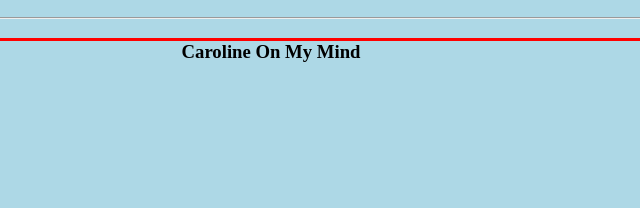
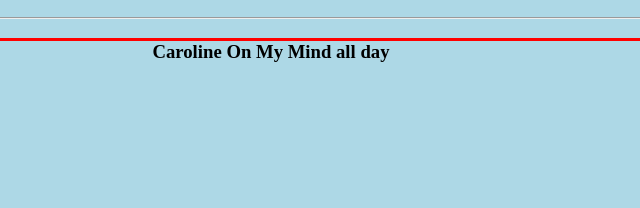
Before and after one commit to LogicsWrld/Lyrics-Practice-Project, a plain HTML site: page index.html in a window 1280 px wide. Shown: the part 423-631 px from the top of the page, 379-1019 px from the left. Drawn offline with Linux system fonts and the light colour scheme.

Commit message:
Initial commit

```diff
--- a/index.html
+++ b/index.html
@@ -48,7 +48,7 @@
 
         <main>
 
-            <h3>Caroline On My Mind</h3>
+            <h3>Caroline On My Mind all day</h3>
             <p>Checking for changes in here</p>
             <p>You know what it is boi</p>
             <p>Pride is the devil, i think he got a hold on me</p>
```
